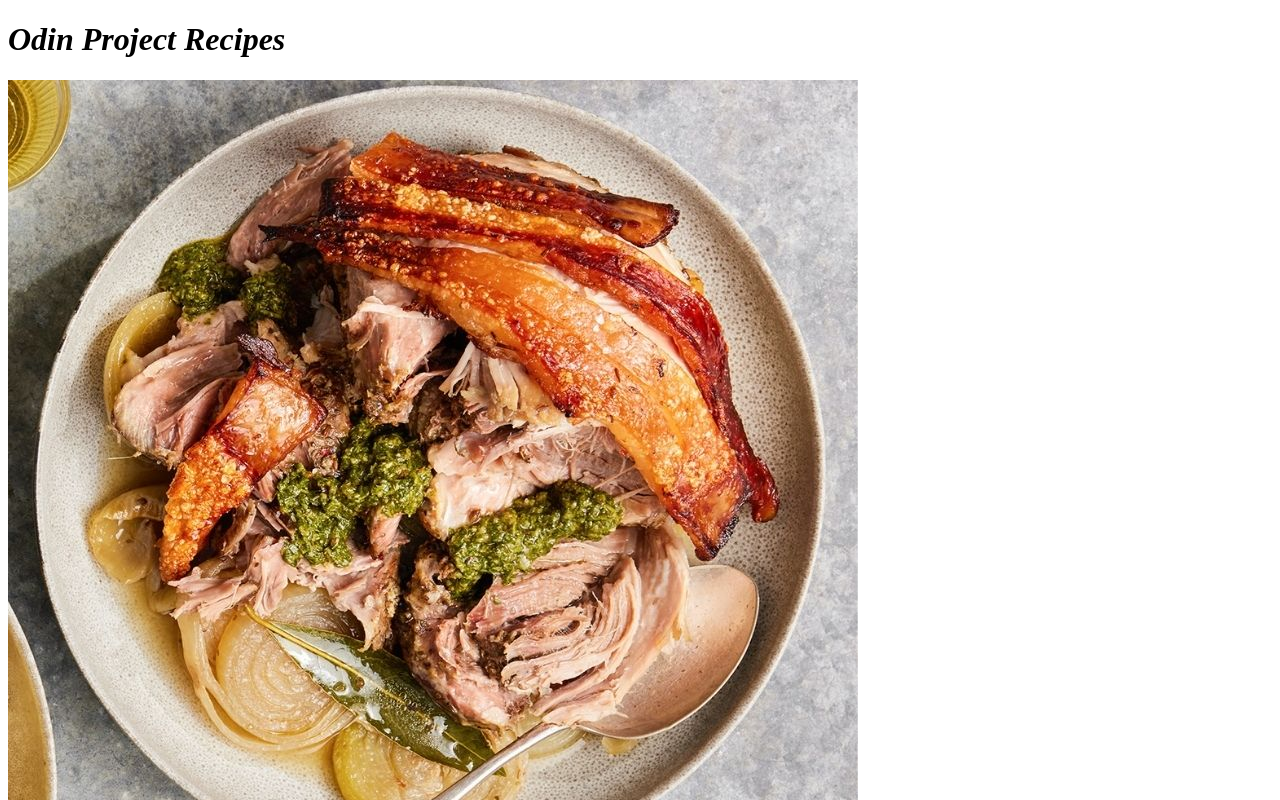
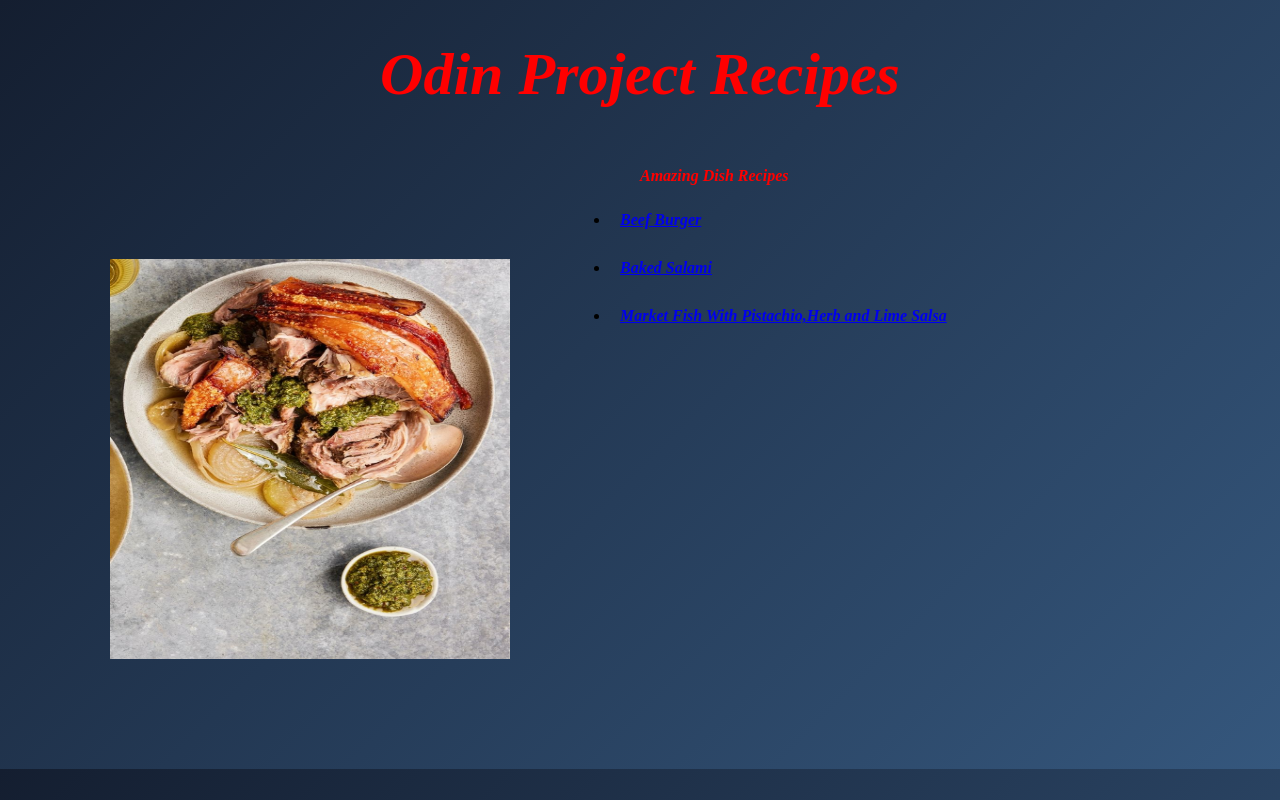
Before and after one commit to Chiagozie-star/odin-recipes, a plain HTML site: page index.html in a window 1280 px wide. Shown: the top 800 px of the page. Drawn offline with Linux system fonts and the light colour scheme.

Commit message:
Updated webpage with CSS skills

```diff
--- a/index.html
+++ b/index.html
@@ -5,17 +5,19 @@
     <meta http-equiv="X-UA-Compatible" content="IE=edge">
     <meta name="viewport" content="width=device-width, initial-scale=1.0">
     <title>Odin-recipes</title>
+    <link rel="stylesheet" href="style.css">
 </head>
 <body>
-    <h1><strong><em>Odin Project Recipes</em></strong></h1>
-    <img src="Pork.jpg">
-    <img src="Chesse.jpg">
+    <h1 class="title"><strong><em>Odin Project Recipes</em></strong></h1>
+    <div class="meals">
+      <img class="image-resize1" src="Pork.jpg">
+    </div>
     <br>
-    <strong><em>Amazing Dish Recipes<em></strong>
-    <ul>
-             <li><a href="./recipes/Beef_Burger.html">Beef Burger</a></li>
-             <li><a href="./recipes/Baked_Salami.html">Baked Salami</a></li>
-             <li><a href="./recipes/Fish_Lime_Salsa.html">Market Fish With Pistachio,Herb and Lime Salsa</a></li>
-    </ul>
+    <strong class="dishes"><em>Amazing Dish Recipes<em></strong>
+      <ul id="recipes">
+               <li class="burger"><a href="./recipes/Beef_Burger.html">Beef Burger</a></li>
+               <li class="salami"><a href="./recipes/Baked_Salami.html">Baked Salami</a></li>
+               <li class="salsa"><a href="./recipes/Fish_Lime_Salsa.html">Market Fish With Pistachio,Herb and Lime Salsa</a></li>
+      </ul>
 </body>
 </html>
--- /dev/null
+++ b/recipes/style.css
@@ -0,0 +1,36 @@
+body {
+    /* old browser */
+    background: #141E30;
+    /* Chrome 10-25, Safari 5.1-6 */
+    background: -webkit-linear-gradient(-45deg, #35577D, #141E30);
+    /* W3C IE 10+/ Edge, Firefox 16+, Chrome 26+, Opera 12+, Safari 7+ */
+    background: linear-gradient(-45deg, #35577D, #141E30);
+    margin: 0%;
+    padding: 0%;
+}
+
+h1 {
+    color: greenyellow;
+    font-weight: bold;
+    margin: 10px;
+    padding: 10px;
+    border: 0;
+}
+
+#images {
+    border: 0;
+    margin: 10px;
+    padding: 10px;
+    background-color: white;
+    color: #141E30;
+}
+
+p, h2, ul, h3, ol {
+    border: 0;
+    margin: 10px;
+    padding: 10px;
+    background-color: #35577D, #141E30;
+    color: greenyellow;
+    font-style: italic;
+    font-weight: bold;
+}
--- /dev/null
+++ b/style.css
@@ -0,0 +1,82 @@
+body {
+    /* old browser */
+    background: #141E30;
+    /* Chrome 10-25, Safari 5.1-6 */
+    background: -webkit-linear-gradient(-45deg, #35577D, #141E30);
+    /* W3C IE 10+/ Edge, Firefox 16+, Chrome 26+, Opera 12+, Safari 7+ */
+    background: linear-gradient(-45deg, #35577D, #141E30);
+    margin: 0%;
+    padding: 0%;
+}
+
+.image-resize1 {
+    display: inline-flex;
+    margin: 10px;
+    width: 400px;
+    height: 400px;
+    padding: 100px;
+    float: left;
+}
+
+h1 {
+    text-align: center;
+    color: red;
+    font-weight: bold;
+    font-size: 60px;
+}
+
+.meals {
+    text-align: center;
+}
+
+.dishes {
+    padding: 10px;
+    margin: 10px;
+    color: red;
+    font-weight: bold;
+}
+
+.burger {
+    font-weight: bold;
+    padding: 10px;
+    margin: 10px;
+    border: 10px;
+}
+
+.salami {
+    font-weight: bold;
+    padding: 10px;
+    margin: 10px;
+    border: 10px;
+}
+
+.salsa {
+    font-weight: bold;
+    padding: 10px;
+    margin: 10px;
+    border: 10px;
+}
+
+.burger :hover {
+    color: red;
+    border: 0cm;
+    padding: 10px;
+    margin: 10px;
+    background-color: white;
+}
+
+
+.salami :hover {
+    color: red;
+    border: 0cm;
+    padding: 10px;
+    margin: 10px;
+    background-color: white;
+}
+.salsa :hover {
+    color: red;
+    border: 0cm;
+    padding: 10px;
+    margin: 10px;
+    background-color: white;
+}
```
Also changed, not shown: recipes/Baked_Salami.html (+5 -2 lines), recipes/Beef_Burger.html (+3 -1 lines), recipes/Fish_Lime_Salsa.html (+3 -1 lines), Biscuits.jpg (deleted), Chesse.jpg (deleted).
